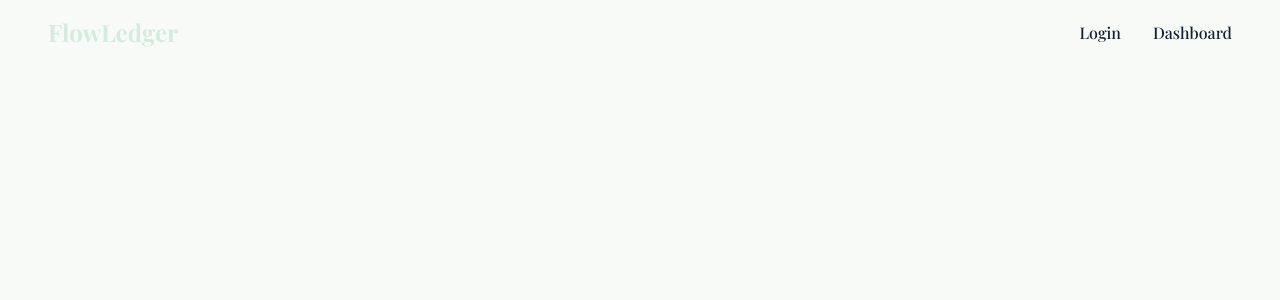
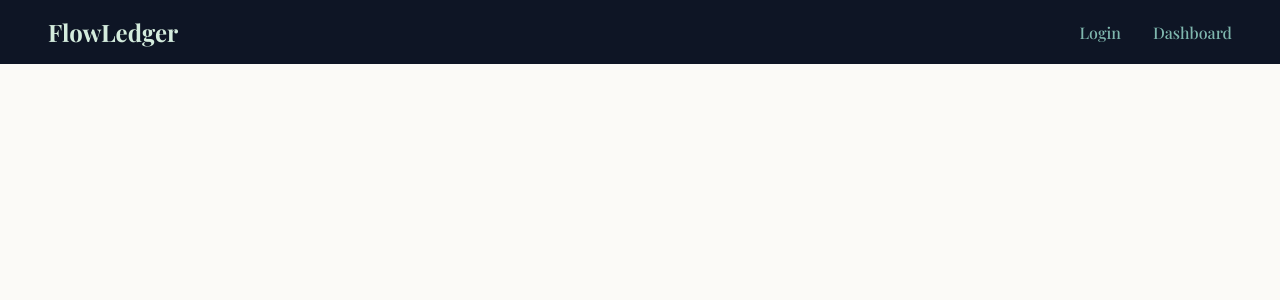
Before and after one commit to ManavJoshi-31/FlowLedger, a React app in the folder frontend/: page / in a window 1280 px wide. Shown: the top 300 px of the page. Built offline with nearby package versions, Linux system fonts and the light colour scheme; the HTML template or start-up script is replaced by a standard one.

Commit message:
feat: add login and dashboard in navbar for easy go  through

```diff
--- a/frontend/src/index.css
+++ b/frontend/src/index.css
@@ -1,18 +1,22 @@
 :root {
+  --color-ink: #0e1525;
+  --color-slate: #27344b;
+  --color-teal: #345b63;
+  --color-steel: #6b7a90;
+  --color-seafoam: #7fb7ae;
   --color-mint: #d4ecdd;
-  --color-teal: #345b63;
-  --color-deep-teal: #152d35;
-  --color-navy: #112031;
+  --color-ivory: #fbfaf7;
+  --color-cobalt: #3b5bdb;
+  --color-copper: #c6773e;
 
-  --color-background: #f8faf7;
   --color-surface: #ffffff;
-  --color-border: #d4ecdd;
+  --color-border: #e4e8e5;
 
   --font-primary: 'Playfair Display', serif;
 
   font-family: var(--font-primary);
-  color: var(--color-navy);
-  background: var(--color-background);
+  color: var(--color-ink);
+  background-color: var(--color-ivory);
 
   font-synthesis: none;
   text-rendering: optimizeLegibility;
@@ -28,8 +32,9 @@ body {
   margin: 0;
   min-width: 320px;
   min-height: 100vh;
+
+  background-color: var(--color-ivory);
 }
-
 button,
 input,
 textarea,
```
Also changed, not shown: frontend/src/pages/Login.jsx (line endings or trailing spaces).
